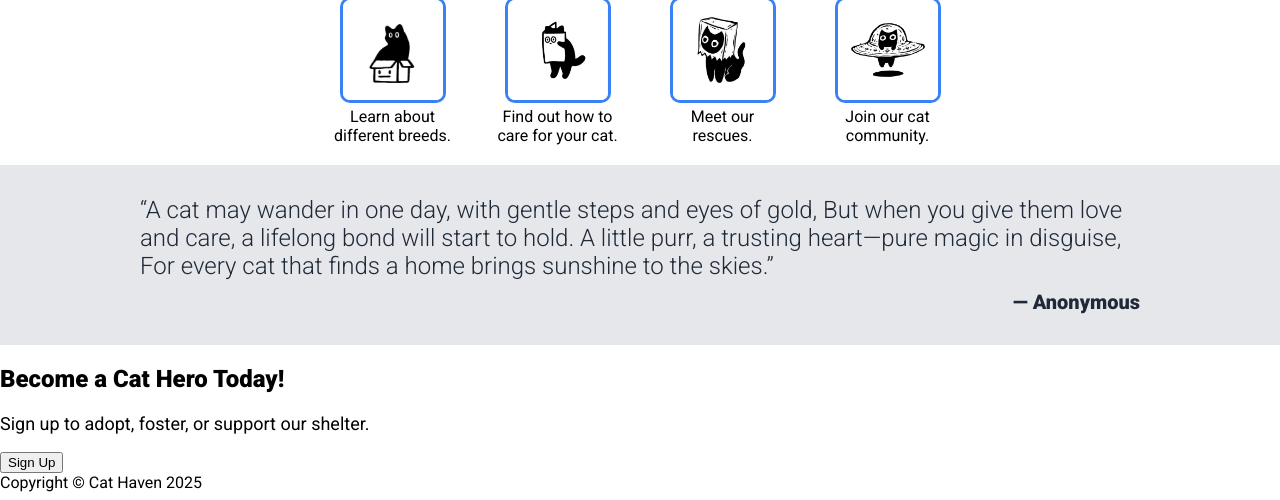
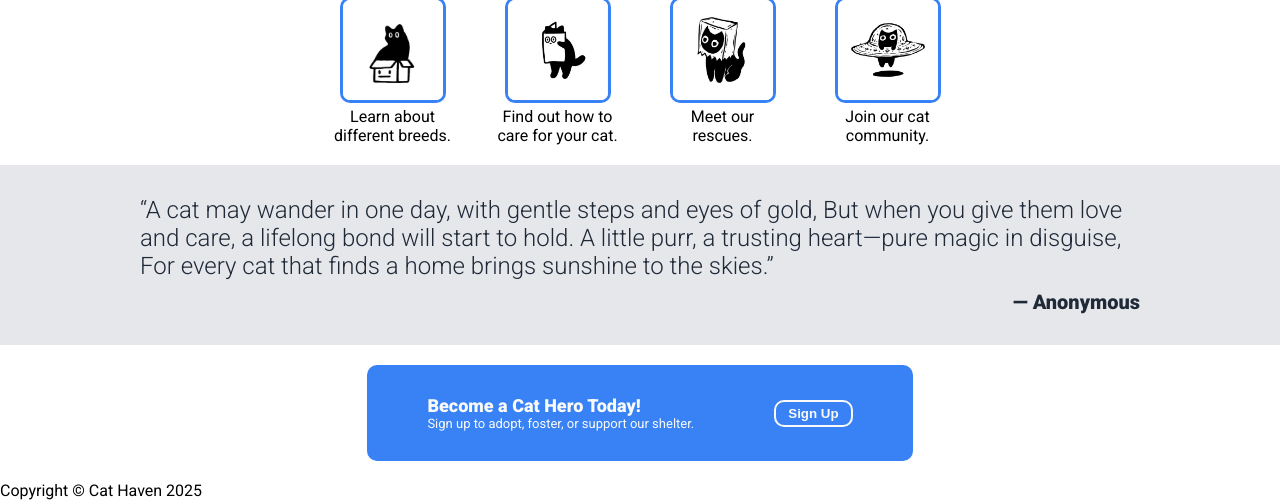
Before and after one commit to aeon45525/Project-Landing-Page, a plain HTML site: page index.html in a window 1280 px wide. Shown: the part 421-921 px from the top of the page. Drawn offline with Linux system fonts and the light colour scheme.

Commit message:
added css to call to action section

```diff
--- a/index.html
+++ b/index.html
@@ -60,11 +60,13 @@
     </div>
 
     <div class="call-action">
-        <div class="call-action-container">
-            <h2>Become a Cat Hero Today!</h2>
-            <p>Sign up to adopt, foster, or support our shelter.</p>
+        <div class="container1">
+            <div class="container2">
+                <h2>Become a Cat Hero Today!</h2>
+                <p>Sign up to adopt, foster, or support our shelter.</p>
+            </div>
+            <button>Sign Up</button>
         </div>
-        <button>Sign Up</button>
     </div>
 
     <div class="footer">
--- a/style.css
+++ b/style.css
@@ -5,7 +5,7 @@ body {
 
     /* display: flex;
     flex-direction: column;
-    flex: 1; */
+    justify-content: space-between; */
 }
 
 .header,
@@ -133,3 +133,44 @@ p {
     text-align: right;
     width: 100%;
 }
+
+/* CALL-ACTION */
+.call-action {
+    display: flex;
+    justify-content: center;
+    color: #f9faf8;
+    margin: 20px 0px;
+}
+
+.container1 {
+    display: flex;
+    gap: 80px;
+    align-items: center;
+    background-color: #3882f6;
+    padding: 10px 60px;
+    border-radius: 10px;
+}
+
+.container2 {
+    padding: 20px 0px;
+}
+
+.call-action h2 {
+    margin: 0;
+    font-size: large;
+}
+
+.call-action p {
+    margin: 0;
+    font-size: small;
+}
+
+.call-action button {
+    align-self: center;
+    color: #f9faf8;
+    background-color: #3882f6;
+    border-radius: 10px;
+    padding: 4px 12px;
+    font-weight: 900;
+    border: 2px solid #f9faf8;
+}
```
